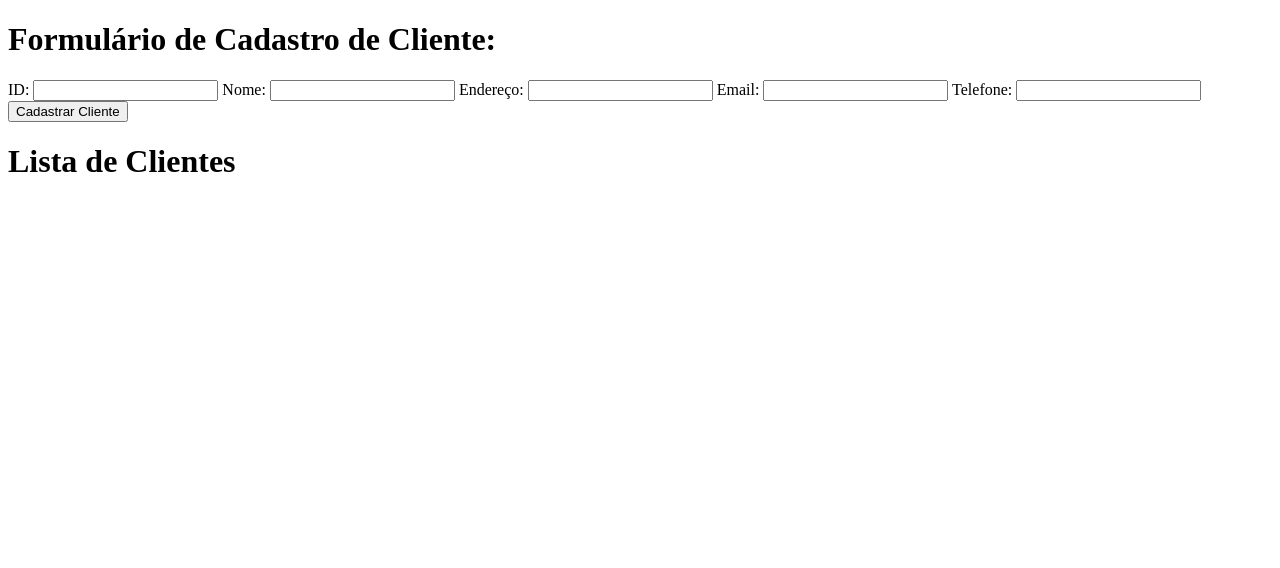
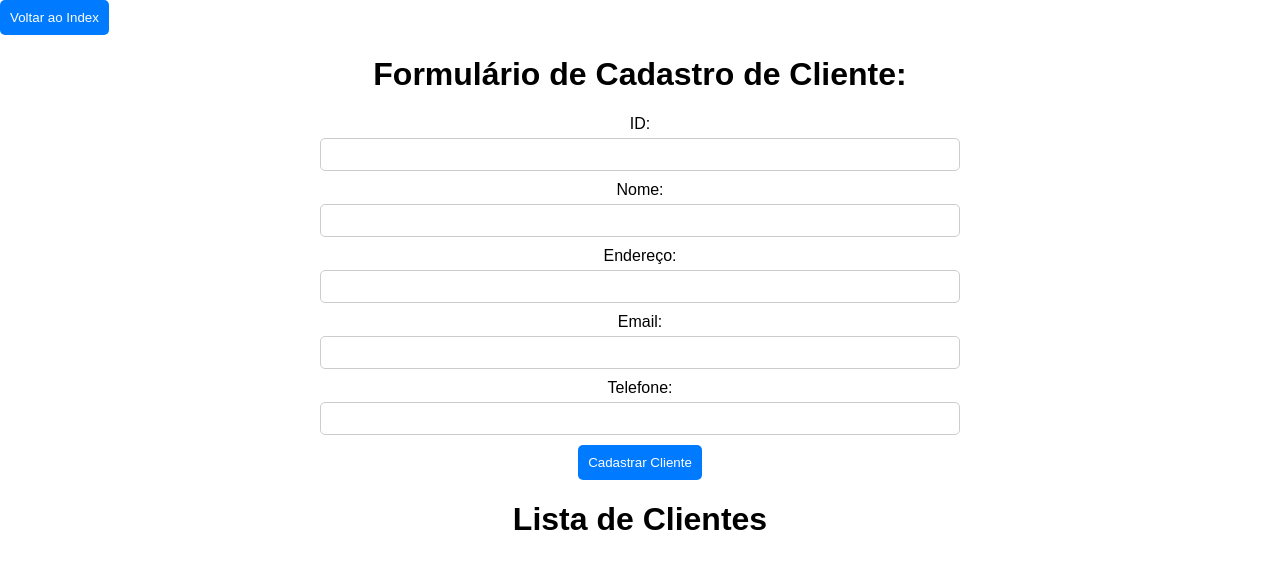
Before and after one commit to Breno-Alves-da-Silva/Farmacia, a website: page cliente.html in a window 1280 px wide. Drawn offline with Linux system fonts and the light colour scheme; no server answers.

Commit message:
css falta aprovar

```diff
--- a/cliente.html
+++ b/cliente.html
@@ -3,9 +3,12 @@
 <head>
     <meta charset="UTF-8">
     <meta name="viewport" content="width=device-width, initial-scale=1.0">
+    <link rel="stylesheet" href="style.css"/>
     <title>Cliente</title>
 </head>
 <body>
+    <button class="voltar" onclick="window.location.href='./index.html'">Voltar ao Index</button>
+
     <h1> Formulário de Cadastro de Cliente: </h1>
 
     <form id="cliente-form">
--- /dev/null
+++ b/style.css
@@ -0,0 +1,57 @@
+body {
+    font-family: Arial, sans-serif;
+    margin: 0;
+    padding: 0;
+}
+
+h1 {
+    text-align: center;
+}
+
+form {
+    width: 50%;
+    margin: 0 auto;
+    text-align: center; /* Para alinhar o botão */
+}
+
+label {
+    display: block;
+    margin-bottom: 5px;
+}
+
+input[type="text"],
+input[type="number"] {
+    width: 100%;
+    padding: 8px;
+    margin-bottom: 10px;
+    border-radius: 5px;
+    border: 1px solid #ccc;
+    box-sizing: border-box;
+}
+
+button[type="submit"], .voltar {
+    padding: 10px;
+    background-color: #007bff;
+    color: #fff;
+    border: none;
+    border-radius: 5px;
+    cursor: pointer;
+}
+
+button[type="submit"]:hover, .voltar:hover {
+    background-color: #0056b3;
+}
+
+ul {
+    list-style-type: none;
+    padding: 0;
+}
+
+li {
+    border-bottom: 1px solid #ccc;
+    padding: 10px 0;
+}
+
+li:last-child {
+    border-bottom: none;
+}
--- /dev/null
+++ b/styleIndex.css
@@ -0,0 +1,38 @@
+body {
+    font-family: Arial, sans-serif;
+    margin: 0;
+    padding: 0;
+    display: flex;
+    justify-content: center;
+    align-items: center;
+    height: 100vh;
+}
+
+.container {
+    display: flex;
+    flex-direction: column;
+    align-items: center;
+    border-radius: 10px;
+    box-shadow: 0 0 10px rgba(0, 0, 0, 0.1);
+}
+
+.botoes {
+    padding: 10px 20px;
+    margin: 10px;
+    font-size: 16px;
+    border: none;
+    border-radius: 5px;
+    cursor: pointer;
+    background-color: #007bff;
+    color: #fff;
+    transition: background-color 0.3s;
+    width: 200px;
+}
+
+.botoes:hover {
+    background-color: #0056b3;
+}
+
+.botoes:focus {
+    outline: none;
+}
```
Also changed, not shown: fornecedor.html (+3 -0 lines), index.html (+19 -17 lines), medicamento.html (+3 -0 lines), venda.html (+3 -0 lines), index.css (deleted).
